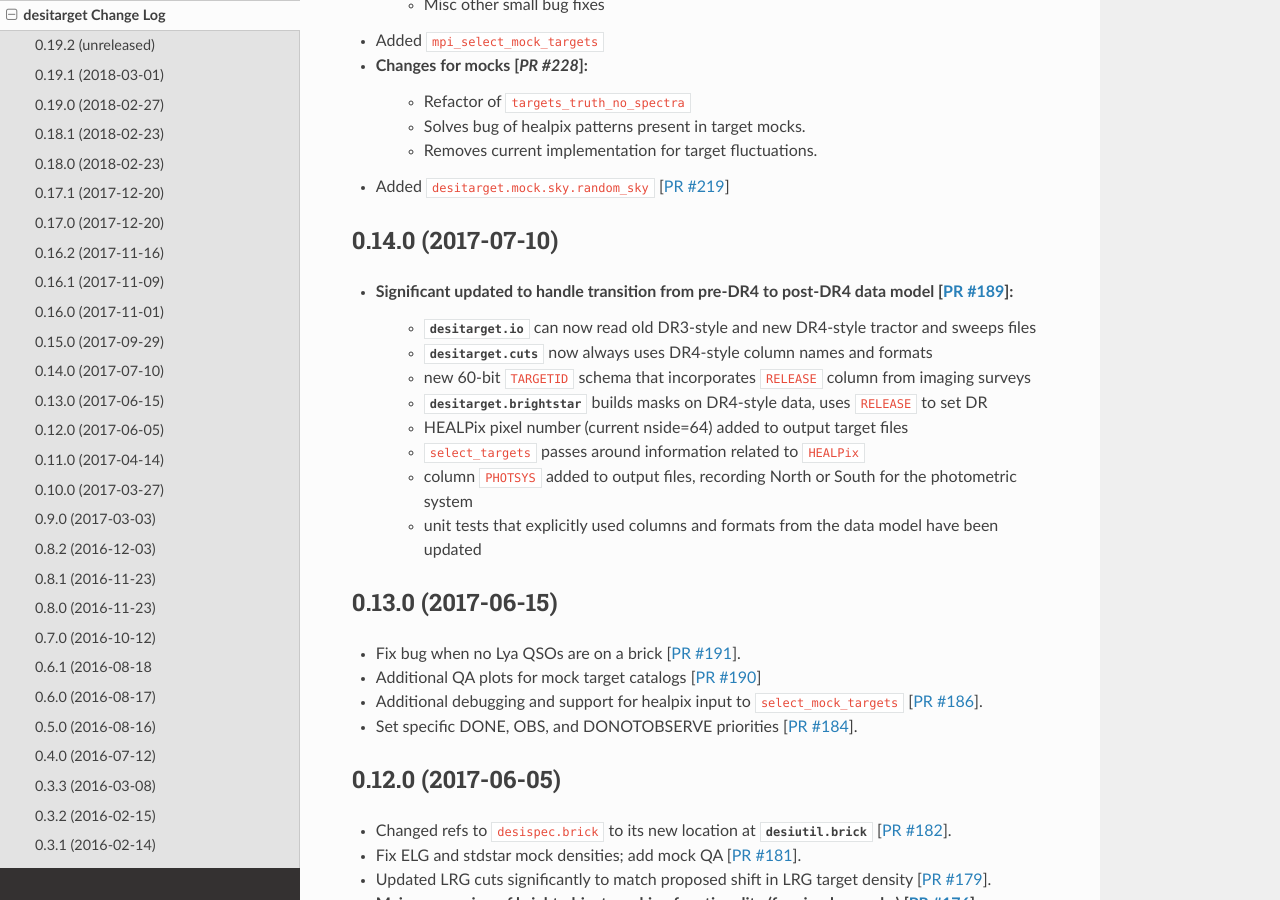
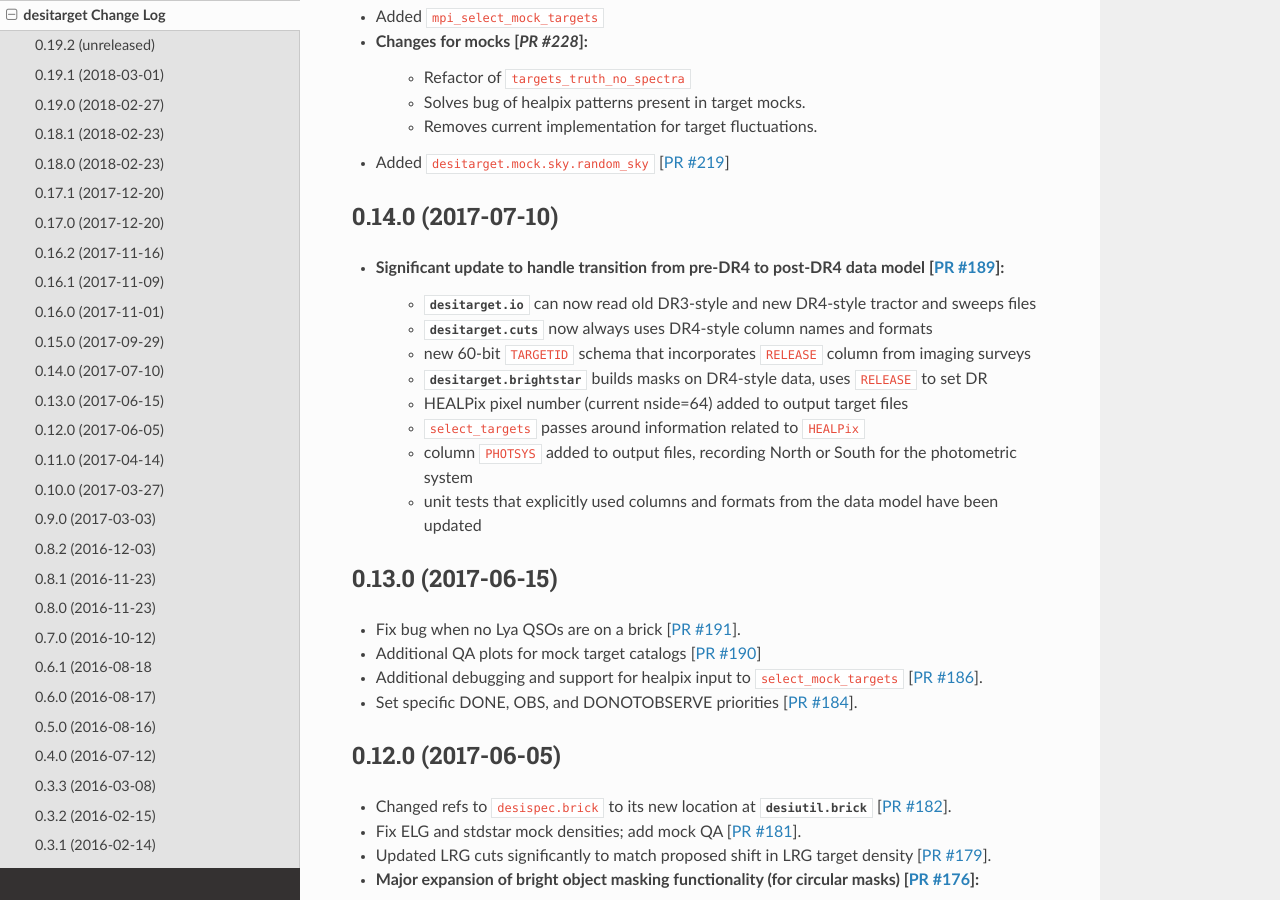
Before and after one commit to desihub/desitarget, a Sphinx documentation site: the page built from doc/changes.rst, in a window 1280 px wide and 900 px high, scrolled down 2230 px. Built offline with Sphinx 7.4.7 and the Read the Docs theme 2.0.0, drawn with Linux system fonts in a browser that asks for light colours; some of the changed text lies outside the part shown.

Commit message:
found a typo in the changes docs [ci skip]

```diff
--- a/doc/changes.rst
+++ b/doc/changes.rst
@@ -147,7 +146,7 @@ to importing target mask bits and how mock spectra are generated.
 0.14.0 (2017-07-10)
 -------------------
 
-* Significant updated to handle transition from pre-DR4 to post-DR4 data model [`PR #189`_]:
+* Significant update to handle transition from pre-DR4 to post-DR4 data model [`PR #189`_]:
    * :mod:`desitarget.io` can now read old DR3-style and new DR4-style tractor and sweeps files
    * :mod:`desitarget.cuts` now always uses DR4-style column names and formats
    * new 60-bit ``TARGETID`` schema that incorporates ``RELEASE`` column from imaging surveys
```
Also changed, not shown: other parts of doc/changes.rst (+1 -2 lines).
